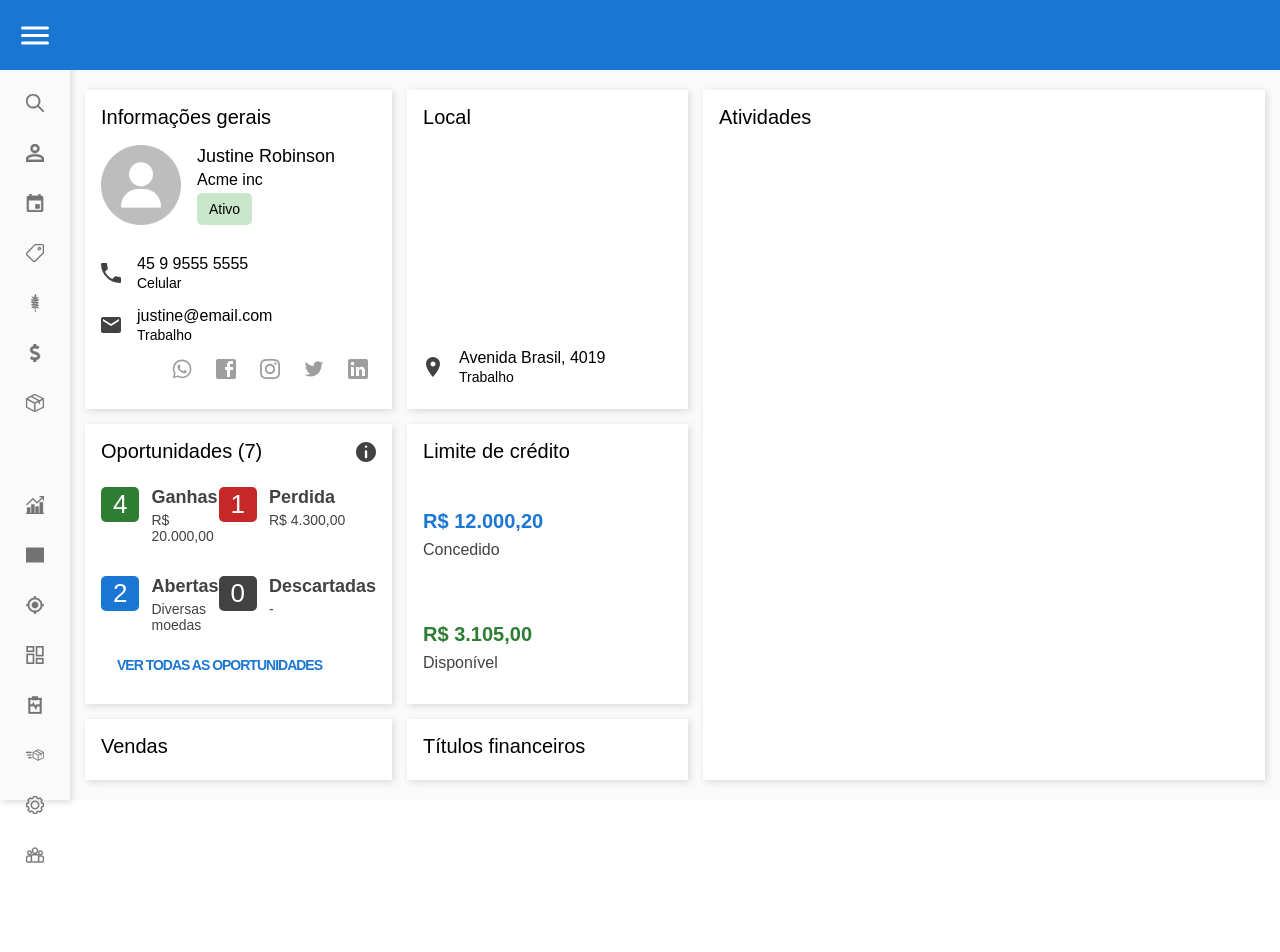
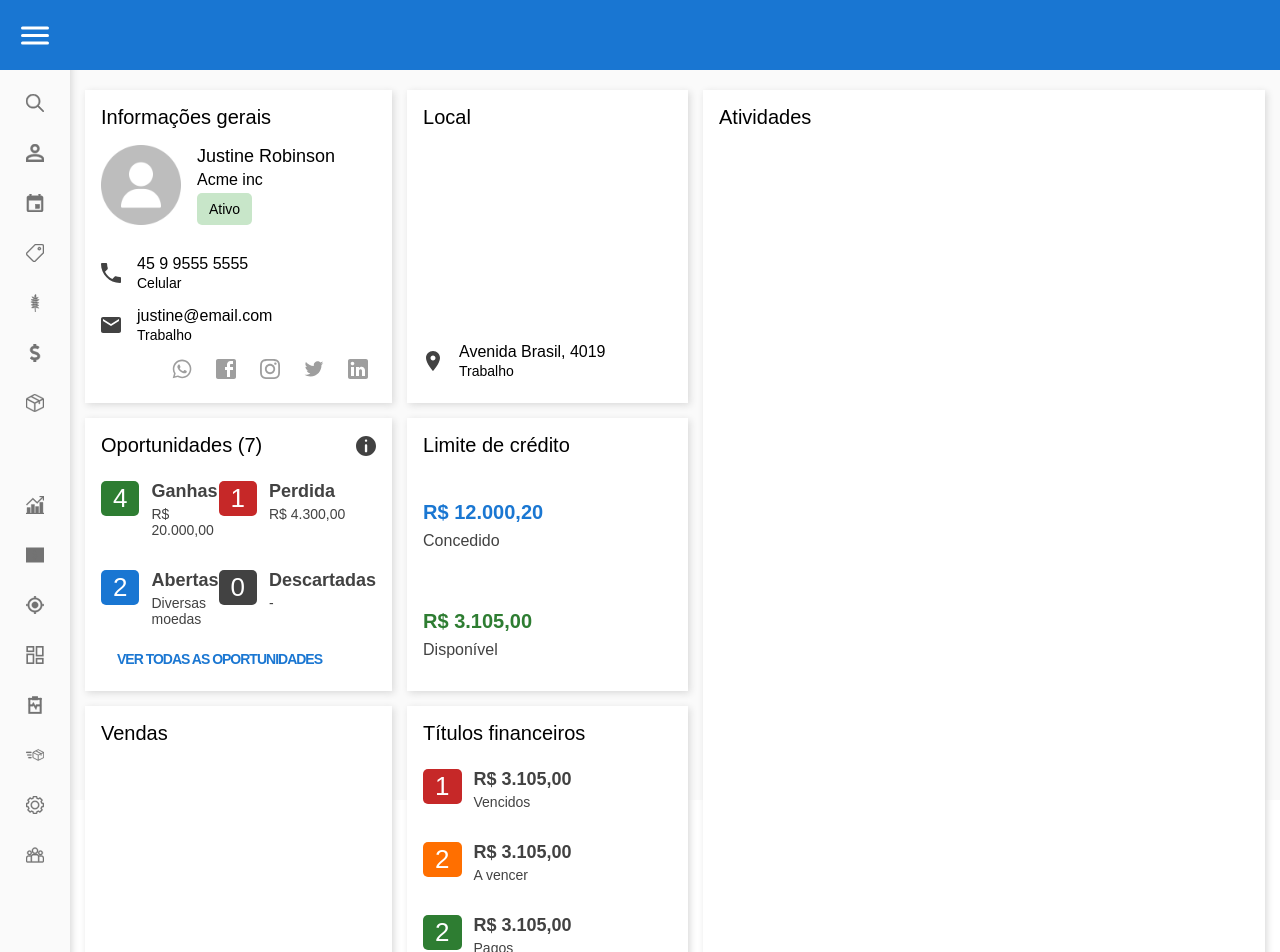
Before and after one commit to fernando-schindler-dev/frontend-challenge, a React (Create React App) app: page / in a window 1280 px wide. Shown: the top 952 px of the page. Before the commit the page ends 880 px from the top, so only its background shows below. Built offline with nearby package versions, Linux system fonts and the light colour scheme; some icons are missing.

Commit message:
Adicionado o conteúdo e o estilo da seção títulos financeiros; alterado o align-content do conteúdo principal para start

```diff
--- a/src/App.css
+++ b/src/App.css
@@ -23,6 +23,7 @@ svg {
 .content {
   display: grid;
   grid: repeat(3, auto) / repeat(2, 1fr) 2fr;
+  align-content: start;
   gap: 0.9375rem;
   margin: 1.25rem 0.9375rem;
 }
--- a/src/Components/FinancialBonds/FinancialBonds.js
+++ b/src/Components/FinancialBonds/FinancialBonds.js
@@ -1,9 +1,32 @@
 import React from 'react';
 import styles from './FinancialBonds.module.css';
 
+import InformationWithNumber from '../../Assistents/InformationWithNumber/InformationWithNumber';
+
 const FinancialBonds = () => (
   <section className={`${styles.container} item`}>
-    <h2>Títulos financeiros</h2>
+    <h2 className={styles.title}>Títulos financeiros</h2>
+
+    <InformationWithNumber
+      color="#C62828"
+      number="1"
+      main="R$ 3.105,00"
+      complement="Vencidos"
+    />
+
+    <InformationWithNumber
+      color="#FF6F00"
+      number="2"
+      main="R$ 3.105,00"
+      complement="A vencer"
+    />
+
+    <InformationWithNumber
+      color="#2E7D32"
+      number="2"
+      main="R$ 3.105,00"
+      complement="Pagos"
+    />
   </section>
 );
 
--- a/src/Components/FinancialBonds/FinancialBonds.module.css
+++ b/src/Components/FinancialBonds/FinancialBonds.module.css
@@ -0,0 +1,8 @@
+.container {
+  display: flex;
+  flex-direction: column;
+}
+
+.title {
+  margin-bottom: 0.5rem;
+}
```
